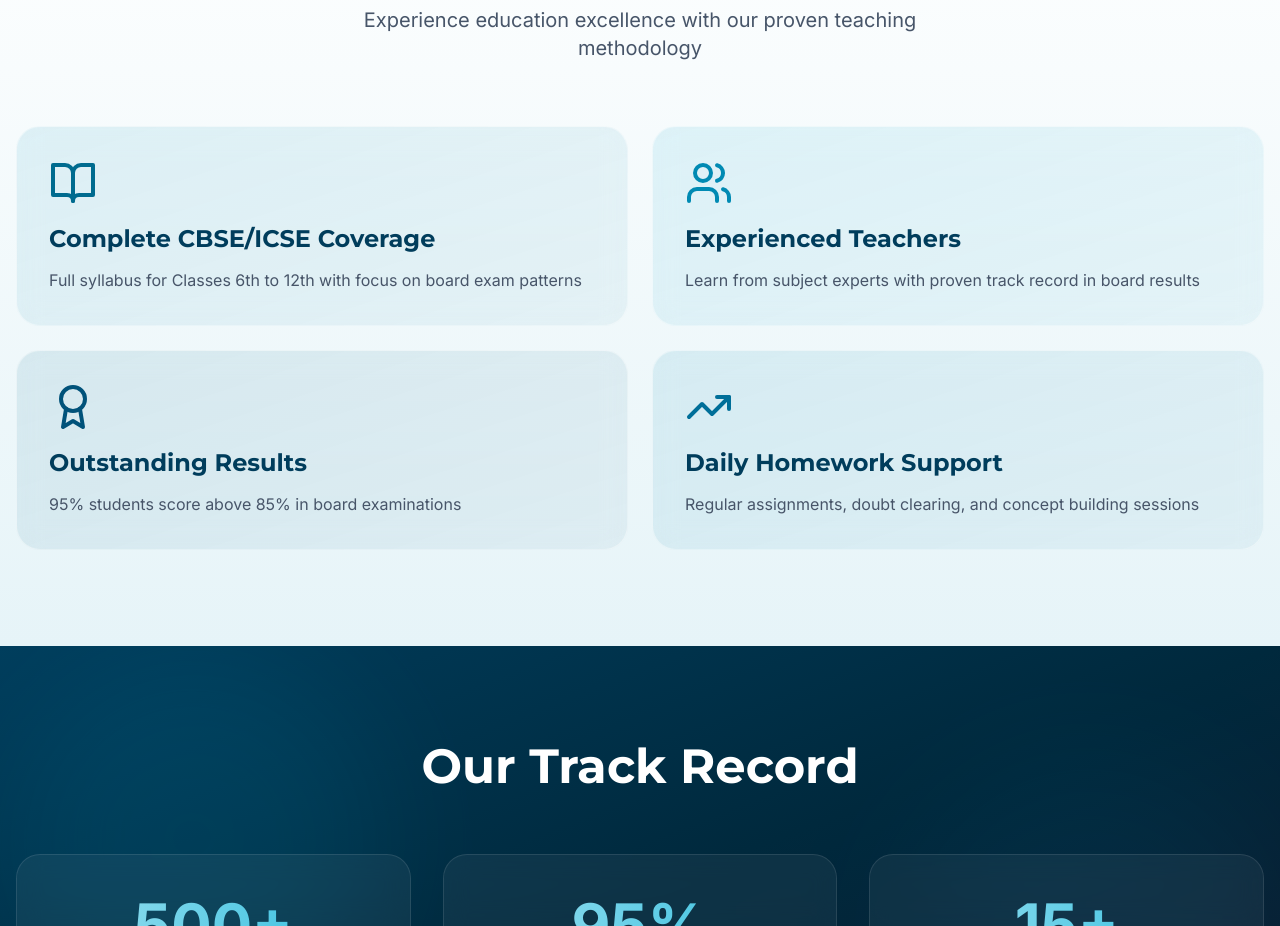
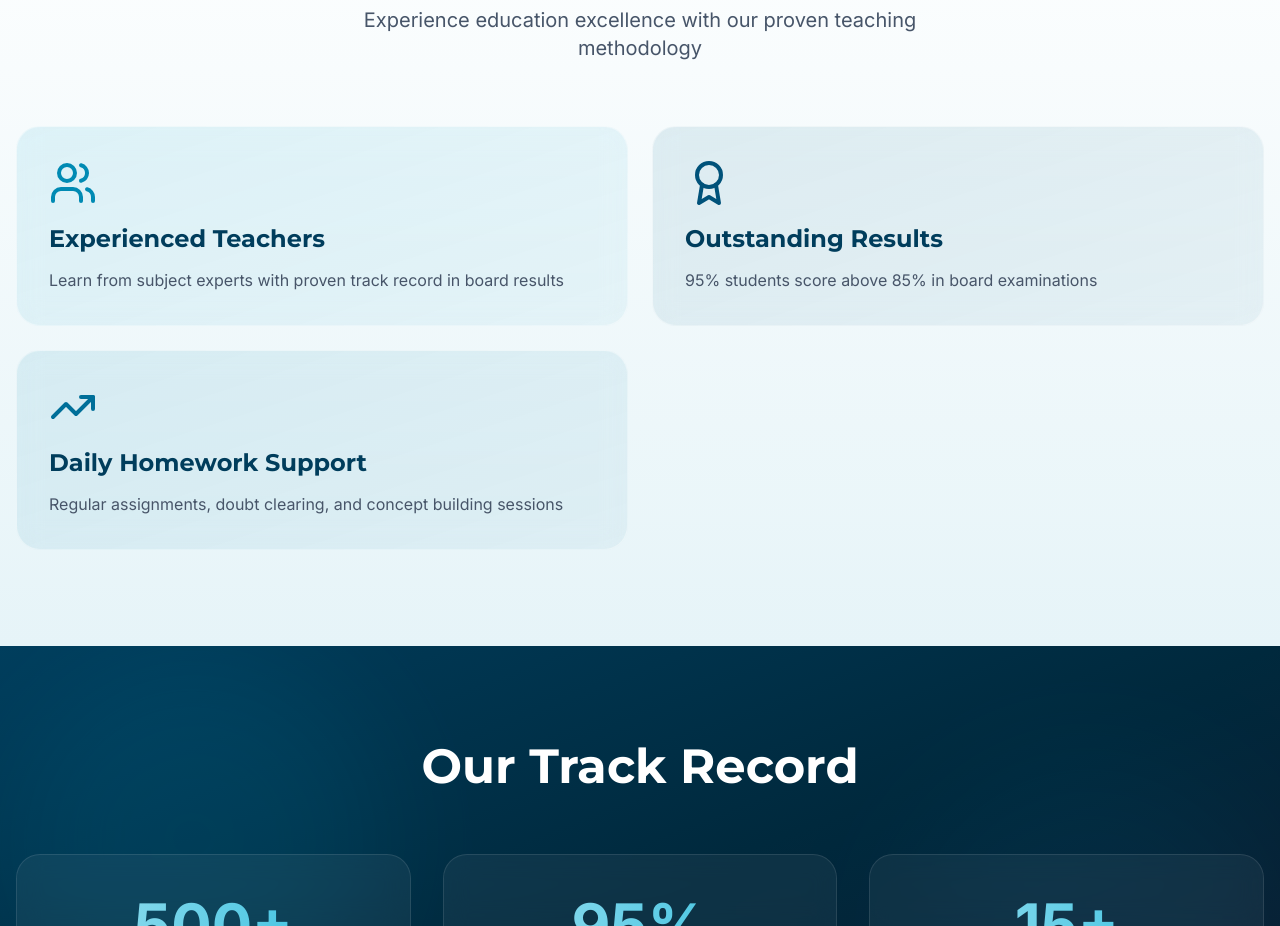
Before and after one commit to k-e-r-n-e-l-dotcom/Arambhik, a React (Vite) app: page / in a window 1280 px wide. Shown: the part 1860-2786 px from the top of the page. Built offline with nearby package versions, Linux system fonts and the light colour scheme; no server answers; the database is empty.

Commit message:
Updated Home.tsx

```diff
--- a/src/pages/Home.tsx
+++ b/src/pages/Home.tsx
@@ -373,13 +373,6 @@ export const Home = () => {
           <div className="grid grid-cols-1 md:grid-cols-2 gap-6">
             {[
               {
-                icon: BookOpen,
-                title: 'Complete CBSE/ICSE Coverage',
-                description: 'Full syllabus for Classes 6th to 12th with focus on board exam patterns',
-                gradient: 'from-primary-500/10 to-primary-600/5',
-                iconColor: 'text-primary-600'
-              },
-              {
                 icon: Users,
                 title: 'Experienced Teachers',
                 description: 'Learn from subject experts with proven track record in board results',
```
